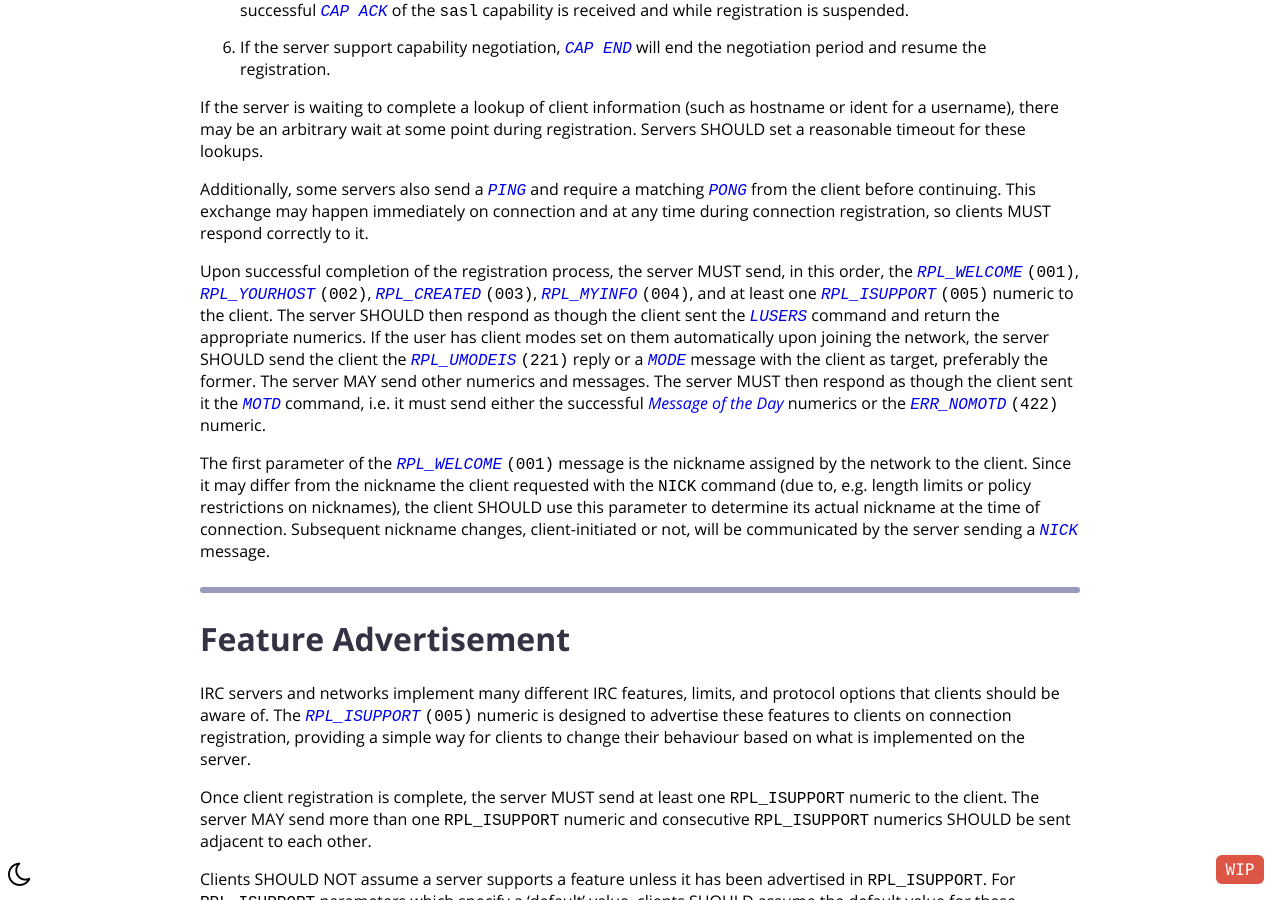
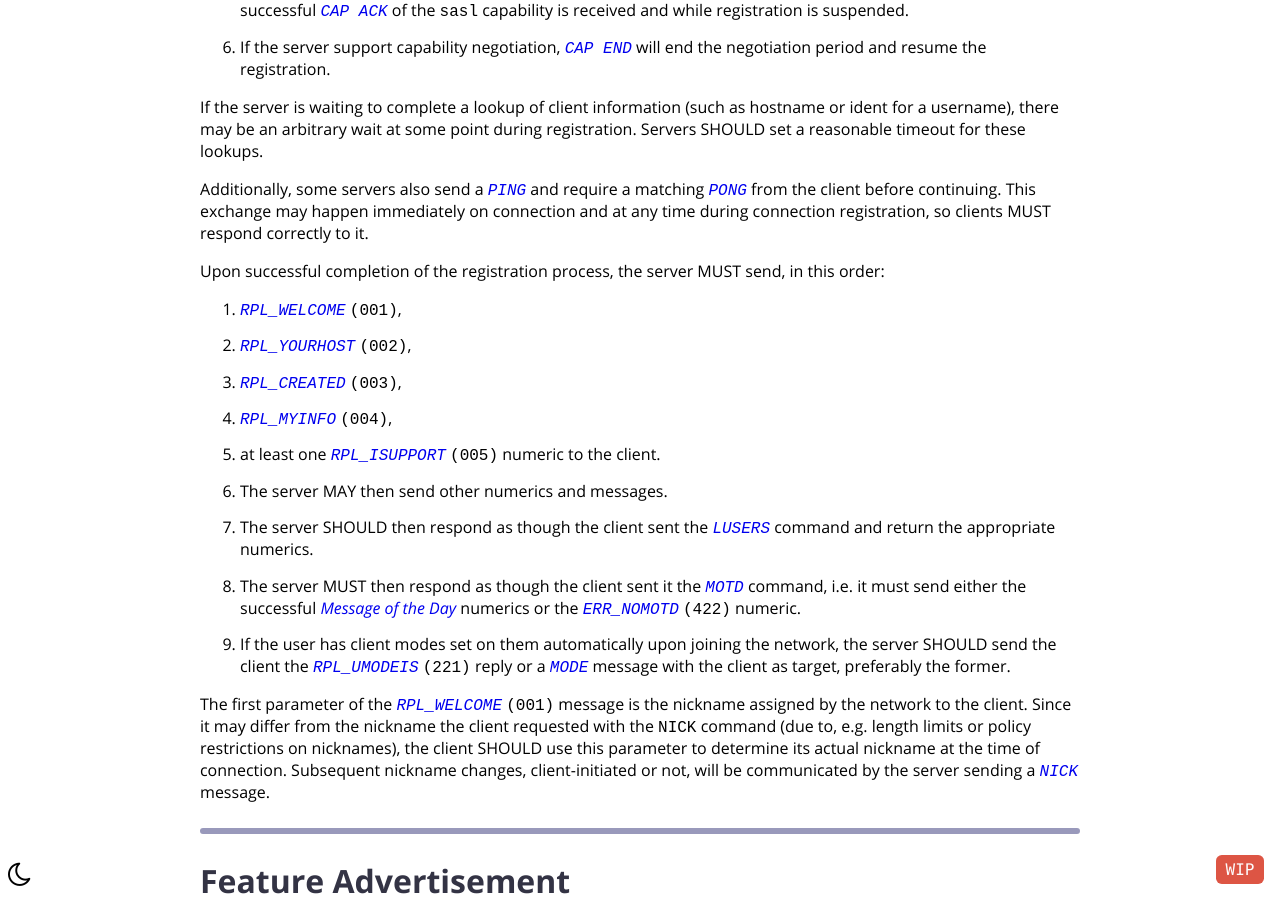
Before and after one commit to ircdocs/modern-irc, a Jekyll site: the page built from index.md, in a window 1280 px wide and 900 px high, scrolled down 18924 px. Built offline with Jekyll 4.4.1, drawn with Linux system fonts in a browser that asks for light colours; the table of contents is made by our own code.

Commit message:
Fix order of connection registration numerics (#221)
In practice, the only extra numerics seem to be RPL_YOURID (irc2) and
RPL_VISIBLEHOST (UnrealIRCd).

```diff
--- a/index.md
+++ b/index.md
@@ -119,7 +119,17 @@ If the server is waiting to complete a lookup of client information (such as hos
 
 Additionally, some servers also send a {% message PING %} and require a matching {% command PONG %} from the client before continuing. This exchange may happen immediately on connection and at any time during connection registration, so clients MUST respond correctly to it.
 
-Upon successful completion of the registration process, the server MUST send, in this order, the {% numeric RPL_WELCOME %}, {% numeric RPL_YOURHOST %}, {% numeric RPL_CREATED %}, {% numeric RPL_MYINFO %}, and at least one {% numeric RPL_ISUPPORT %} numeric to the client. The server SHOULD then respond as though the client sent the {% command LUSERS %} command and return the appropriate numerics. If the user has client modes set on them automatically upon joining the network, the server SHOULD send the client the {% numeric RPL_UMODEIS %} reply or a {% message MODE %} message with the client as target, preferably the former. The server MAY send other numerics and messages. The server MUST then respond as though the client sent it the {% message MOTD %} command, i.e. it must send either the successful [Message of the Day](#motd-message) numerics or the {% numeric ERR_NOMOTD %} numeric.
+Upon successful completion of the registration process, the server MUST send, in this order:
+
+1. {% numeric RPL_WELCOME %},
+2. {% numeric RPL_YOURHOST %},
+3. {% numeric RPL_CREATED %},
+4. {% numeric RPL_MYINFO %},
+5. at least one {% numeric RPL_ISUPPORT %} numeric to the client.
+6. The server MAY then send other numerics and messages.
+7. The server SHOULD then respond as though the client sent the {% command LUSERS %} command and return the appropriate numerics.
+8. The server MUST then respond as though the client sent it the {% message MOTD %} command, i.e. it must send either the successful [Message of the Day](#motd-message) numerics or the {% numeric ERR_NOMOTD %} numeric.
+9. If the user has client modes set on them automatically upon joining the network, the server SHOULD send the client the {% numeric RPL_UMODEIS %} reply or a {% message MODE %} message with the client as target, preferably the former.
 
 The first parameter of the {% numeric RPL_WELCOME %} message is the nickname assigned by the network to the client. Since it may differ from the nickname the client requested with the `NICK` command (due to, e.g. length limits or policy restrictions on nicknames), the client SHOULD use this parameter to determine its actual nickname at the time of connection. Subsequent nickname changes, client-initiated or not, will be communicated by the server sending a {% message NICK %} message.
 
```
